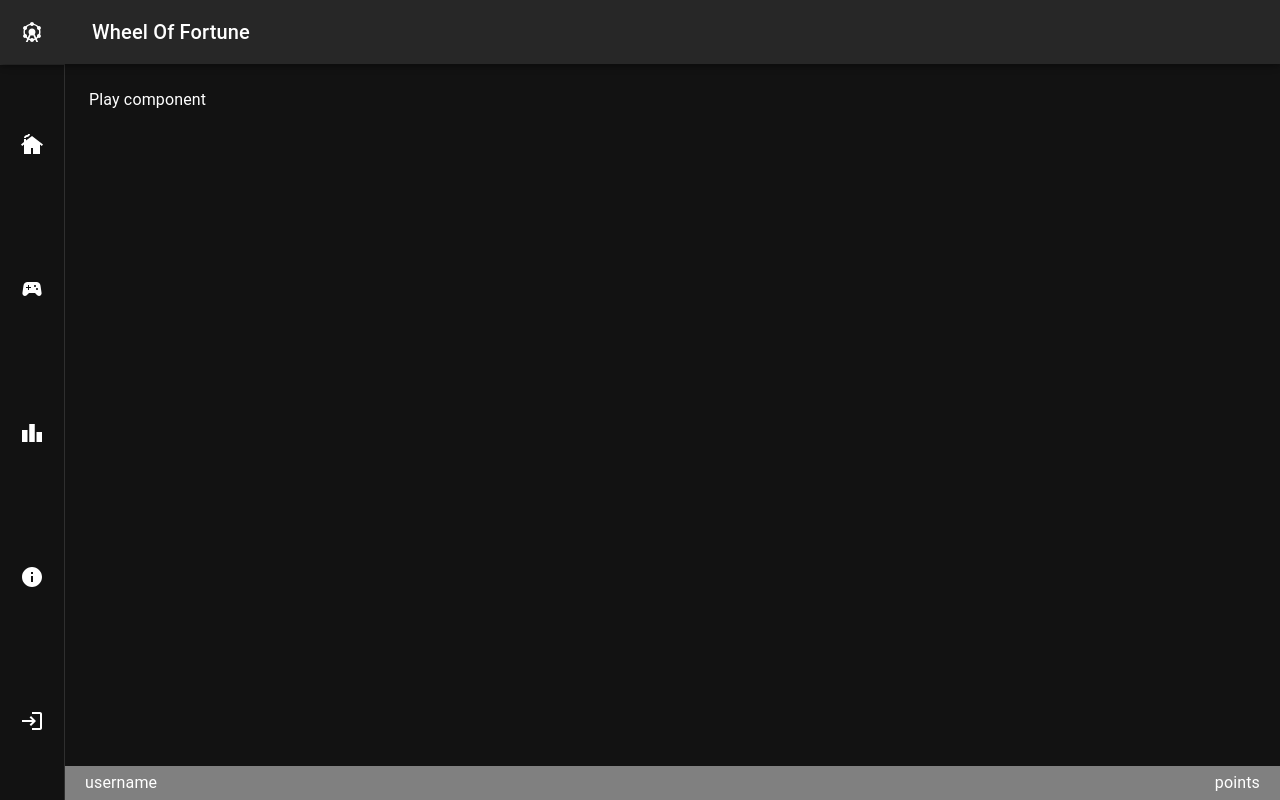
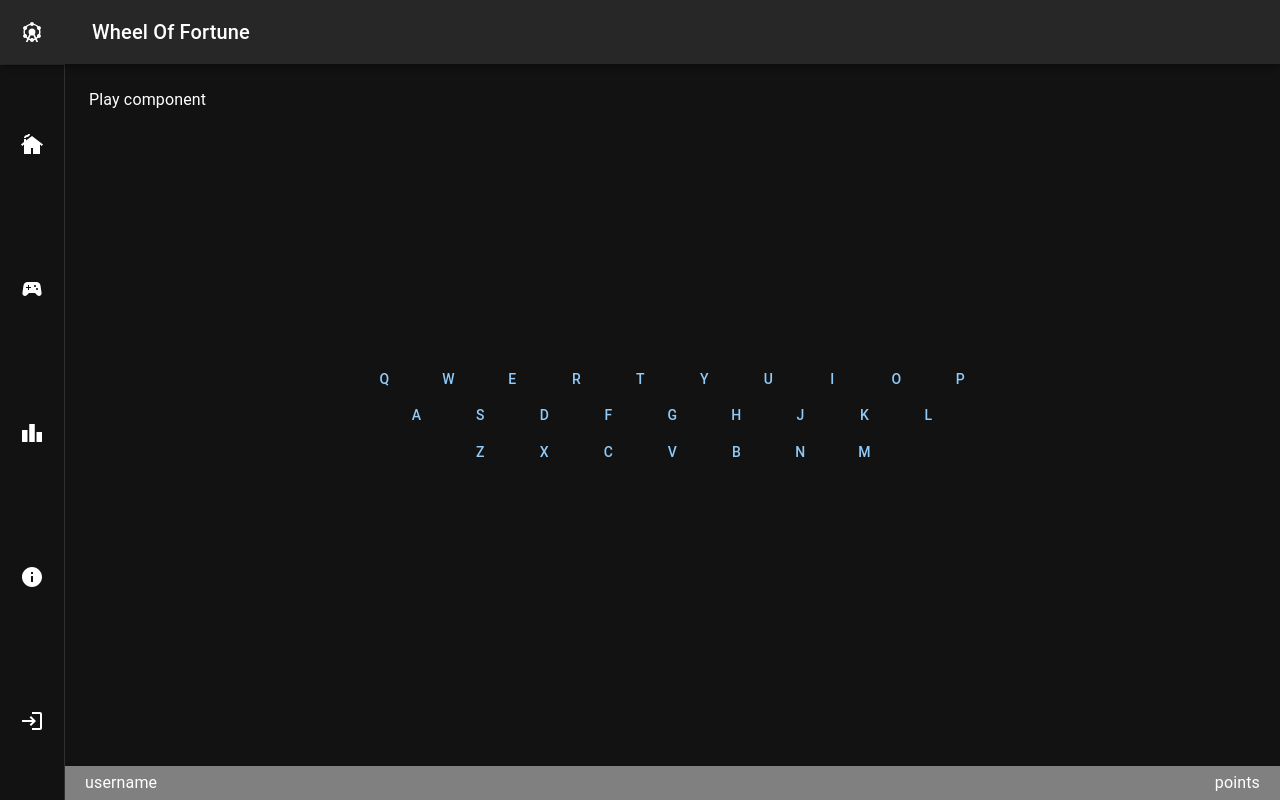
Before and after one commit to tompsota/wheel-of-fortune, a React (Create React App) app: page /play in a window 1280 px wide. Built offline with nearby package versions, Linux system fonts and the light colour scheme.

Commit message:
feat: add keyboard buttons

```diff
--- /dev/null
+++ b/src/components/Keyboard.tsx
@@ -0,0 +1,23 @@
+import { Button, Stack } from '@mui/material';
+
+const Keyboard = () => (
+	<>
+		<Stack direction="row" sx={{ display: 'flex', justifyContent: 'center' }}>
+			{['q', 'w', 'e', 'r', 't', 'y', 'u', 'i', 'o', 'p'].map(key => (
+				<Button key={key}>{key}</Button>
+			))}
+		</Stack>
+		<Stack direction="row" sx={{ display: 'flex', justifyContent: 'center' }}>
+			{['a', 's', 'd', 'f', 'g', 'h', 'j', 'k', 'l'].map(key => (
+				<Button key={key}>{key}</Button>
+			))}
+		</Stack>
+		<Stack direction="row" sx={{ display: 'flex', justifyContent: 'center' }}>
+			{['z', 'x', 'c', 'v', 'b', 'n', 'm'].map(key => (
+				<Button key={key}>{key}</Button>
+			))}
+		</Stack>
+	</>
+);
+
+export default Keyboard;
--- a/src/components/Play.tsx
+++ b/src/components/Play.tsx
@@ -1,5 +1,16 @@
-import { Typography } from '@mui/material';
+import { Grid, Typography } from '@mui/material';
 
-const Play = () => <Typography>Play component</Typography>;
+import Keyboard from './Keyboard';
+
+const Play = () => (
+	<Grid container direction="column" sx={{ flexGrow: 1, height: '100%' }}>
+		<Grid item xs={5}>
+			<Typography>Play component</Typography>
+		</Grid>
+		<Grid item xs={7}>
+			<Keyboard />
+		</Grid>
+	</Grid>
+);
 
 export default Play;
```
